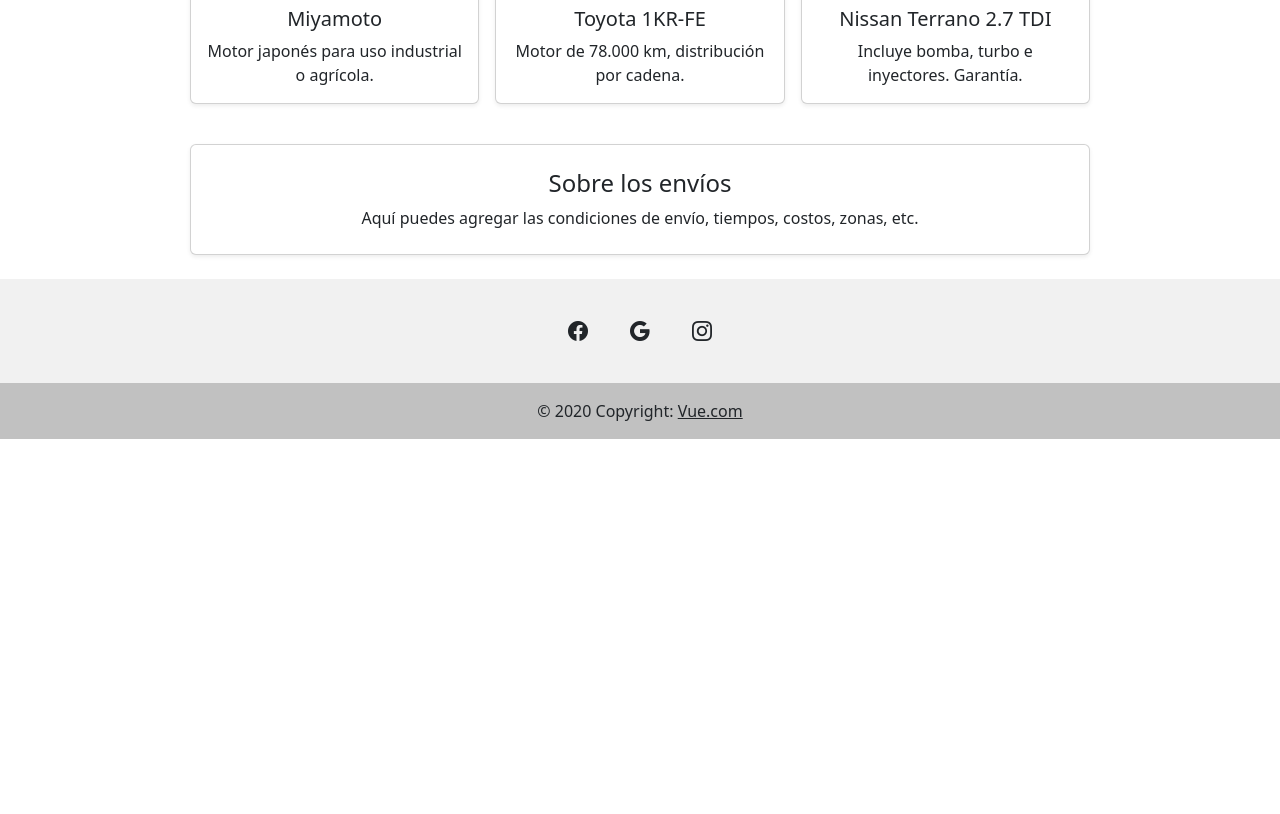
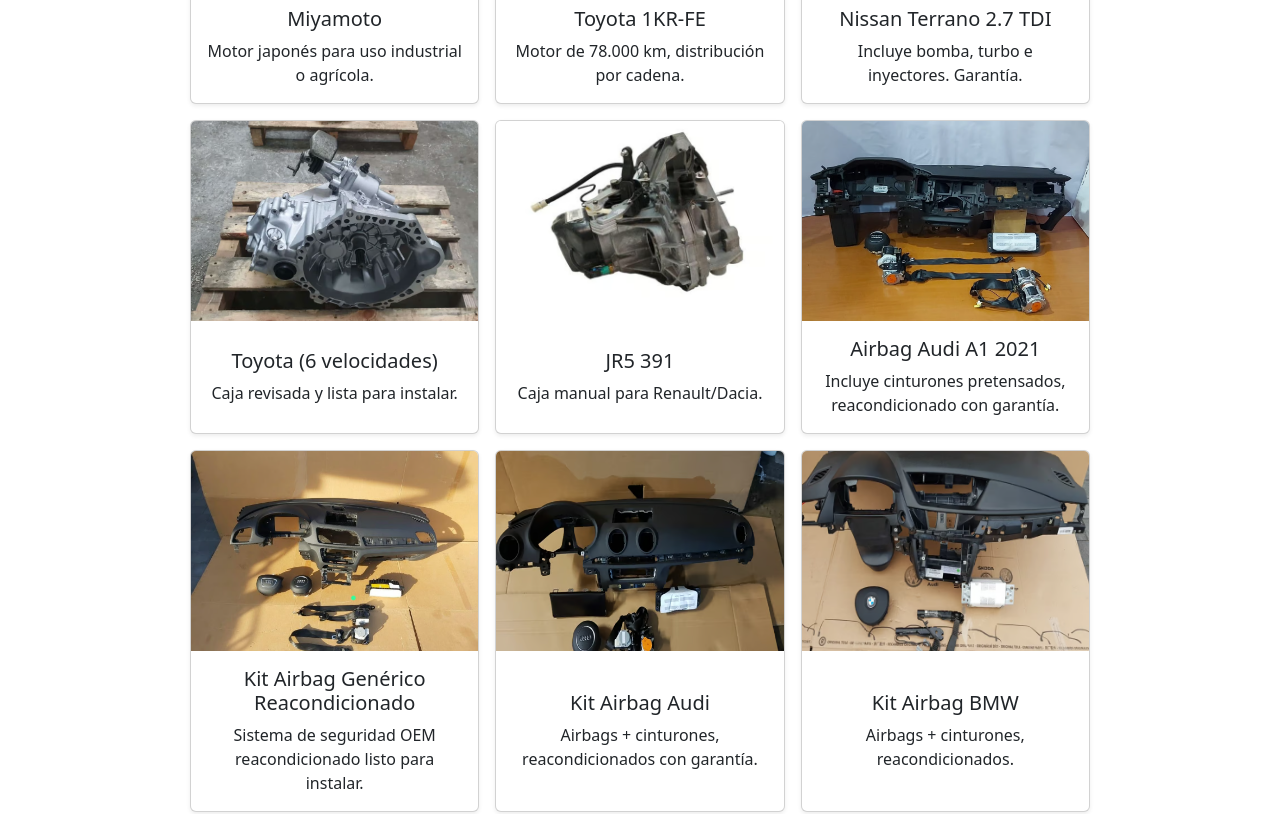
Before and after one commit to Pistachopower/Pagina_Motores_Estatica_Vue, a Vue app in the folder Pagina_Motores_Estatica_Vue/: page /productos in a window 1280 px wide. Shown: the part 820-1634 px from the top of the page. Before the commit the page ends 1259 px from the top, so only its background shows below. Built offline with nearby package versions, Linux system fonts and the light colour scheme.

Commit message:
se mejora la estructura de los datos de las imágenes y se mejora que se muestre todos los productos

```diff
--- a/Pagina_Motores_Estatica_Vue/src/data/productos.js
+++ b/Pagina_Motores_Estatica_Vue/src/data/productos.js
@@ -1,41 +1,23 @@
 // Importaciones de imágenes
 import MotorFiat1 from '@/assets/img/Motores/MotorFiat1992000/MotorFiat1.avif'
-import MotorFiat2 from '@/assets/img/Motores/MotorFiat1992000/MotorFiat2.avif'
-import MotorFiat3 from '@/assets/img/Motores/MotorFiat1992000/MotorFiat3.avif'
-
 import MotorFord2 from '@/assets/img/Motores/MotorFord2.2/MotorFord2.avif'
-import MotorFord3 from '@/assets/img/Motores/MotorFord2.2/MotorFord2_1.avif'
+import MotorMiyamoto2 from '@/assets/img/Motores/MotorMiyamoto/MotorMiyamoto2.avif'
+import MotorNissanTerrano3 from '@/assets/img/Motores/MotorNissanTerrano/MotorNissanTerrano.avif'
+import MotorToyota1KR1_2 from '@/assets/img/Motores/MotorToyota1KR1.0/MotorToyota1KR1.0_4.avif'
+import RenaultK9KA410_1 from '@/assets/img/Motores/RenaultK9KA410/MotorRenault2.avif'
 
 
-import MotorMiyamoto1 from '@/assets/img/Motores/MotorMiyamoto/MotorMiyamoto.avif'
-import MotorMiyamoto2 from '@/assets/img/Motores/MotorMiyamoto/MotorMiyamoto2.avif'
+import CajaCambioRenaultJR5 from '@/assets/img/CajasDeCambio/CajaCambioRenaultJR5/CajaCambioRenaultJR5.avif'
+import CajaCambioToyotaCorolla from '@/assets/img/CajasDeCambio/CajaCambioToyotaCorolla/CajaCambioToyotaCorolla1.avif'
 
-import MotorNissanTerrano1 from '@/assets/img/Motores/MotorNissanTerrano/MotorNissanTerrano2.avif'
-import MotorNissanTerrano2 from '@/assets/img/Motores/MotorNissanTerrano/MotorNissanTerrano3.avif'
-import MotorNissanTerrano3 from '@/assets/img/Motores/MotorNissanTerrano/MotorNissanTerrano.avif'
+import AudiAirbag from '@/assets/img/KitsAirbag/Audi_Airbag/Audi_Airbag.avif'
+import Audi_Q3 from '@/assets/img/KitsAirbag/Audi_Q3/Audi_Q3.avif'
+import AudiA1_2021 from '@/assets/img/KitsAirbag/AudiA1_2021/AudiA1_2021.avif'
+import BMW_Airbag from '@/assets/img/KitsAirbag/BMW_Airbag/BMW_Airbag.avif'
 
 
-import MotorToyota1KR1_1 from '@/assets/img/Motores/MotorToyota1KR1.0/MotorToyota1KR1.0_2.avif'
-import MotorToyota1KR1_2 from '@/assets/img/Motores/MotorToyota1KR1.0/MotorToyota1KR1.0_4.avif'
-import MotorToyota1KR1_3 from '@/assets/img/Motores/MotorToyota1KR1.0/MotorToyota1KR1.5.avif'
-import MotorToyota1KR1_4 from '@/assets/img/Motores/MotorToyota1KR1.0/MotorToyota1KR1.0_3.avif'
-import MotorToyota1KR1_5 from '@/assets/img/Motores/MotorToyota1KR1.0/MotorToyota1KR1.0.avif'
-import MotorToyota1KR1_6 from '@/assets/img/Motores/MotorToyota1KR1.0/MotorToyota1KR1.6.avif'
-
-import RenaultK9KA410_1 from '@/assets/img/Motores/RenaultK9KA410/MotorRenault2.avif'
-import RenaultK9KA410_2 from '@/assets/img/Motores/RenaultK9KA410/MotorRenault3.avif'
-import RenaultK9KA410_3 from '@/assets/img/Motores/RenaultK9KA410/MotorRenault.avif'
-
-//import CajaCambioRenaultJR5 from '@/assets/img/CajasDeCambio/CajaCambioRenaultJR5/CajaCambioRenaultJR5.avif'
-
-//import AudiAirbag from '@/assets/img/KitsAirbag/Audi_Airbag/Audi_Airbag.avif'
-
-// Ejemplo: importar todas las imágenes que uses
-// import MotorRenaultK9KA410 from '@/assets/...'
-// import AirbagGenericoReacondicionado from '@/assets/...'
-
 // MOTORES
-export const motores = [
+export const Motores = [
   {
     id: 1,
     motor: "Renault K9KA410",
@@ -112,82 +94,82 @@
     sistemaInyeccion: "Inyección directa",
     precio: 1400,
     stock: 2,
-    imagen: MotorToyota1KR1_1
+    imagen: MotorNissanTerrano3
   }
 ];
 
 
-// export const cajasCambio = [
-//   {
-//     id: 1,
-//     cajaCambios: "Toyota (6 velocidades)",
-//     descripcion: "Caja revisada y lista para instalar.",
-//     referencia: "6MT-TY-01",
-//     tipoTransmision: "Manual",
-//     velocidades: 6,
-//     traccion: "Delantera",
-//     codigoOEM: "TYC6-1234",
-//     fabricante: "Toyota",
-//     material: "Aluminio",
-//     peso: "45 kg",
-//     dimensiones: "70x40x35 cm",
-//     fechaFabricacion: "2019-04-20",
-//     precio: 850,
-//     stock: 1,
-//     imagen: CajaToyota6Vel
-//   },
-//   {
-//     id: 2,
-//     cajaCambios: "JR5 391",
-//     descripcion: "Caja manual para Renault/Dacia.",
-//     referencia: "JR5391",
-//     tipoTransmision: "Manual",
-//     velocidades: 5,
-//     traccion: "Delantera",
-//     codigoOEM: "JR5-391",
-//     fabricante: "Renault/Nissan",
-//     material: "Aleación de aluminio",
-//     peso: "40 kg",
-//     dimensiones: "65x38x32 cm",
-//     fechaFabricacion: "2020-08-12",
-//     precio: 780,
-//     stock: 2,
-//     imagen: CajaCambioJR5391
-//   }
-// ];
+export const CajasCambio = [
+  {
+    id: 1,
+    cajaCambios: "Toyota (6 velocidades)",
+    descripcion: "Caja revisada y lista para instalar.",
+    referencia: "6MT-TY-01",
+    tipoTransmision: "Manual",
+    velocidades: 6,
+    traccion: "Delantera",
+    codigoOEM: "TYC6-1234",
+    fabricante: "Toyota",
+    material: "Aluminio",
+    peso: "45 kg",
+    dimensiones: "70x40x35 cm",
+    fechaFabricacion: "2019-04-20",
+    precio: 850,
+    stock: 1,
+    imagen: CajaCambioToyotaCorolla
+  },
+  {
+    id: 2,
+    cajaCambios: "JR5 391",
+    descripcion: "Caja manual para Renault/Dacia.",
+    referencia: "JR5391",
+    tipoTransmision: "Manual",
+    velocidades: 5,
+    traccion: "Delantera",
+    codigoOEM: "JR5-391",
+    fabricante: "Renault/Nissan",
+    material: "Aleación de aluminio",
+    peso: "40 kg",
+    dimensiones: "65x38x32 cm",
+    fechaFabricacion: "2020-08-12",
+    precio: 780,
+    stock: 2,
+    imagen: CajaCambioRenaultJR5
+  }
+];
 
 
-// export const airbags = [
-//   {
-//     id: 1,
-//     airbag: "Airbag Audi A1 2021",
-//     descripcion: "Incluye cinturones pretensados, reacondicionado con garantía.",
-//     modelo: "Audi A1 (2021)",
-//     precio: 650,
-//     imagen: AirbagAudiA1
-//   },
-//   {
-//     id: 2,
-//     airbag: "Kit Airbag Genérico Reacondicionado",
-//     descripcion: "Sistema de seguridad OEM reacondicionado listo para instalar.",
-//     modelo: "Multimarca",
-//     precio: 500,
-//     imagen: AirbagGenericoReacondicionado
-//   },
-//   {
-//     id: 3,
-//     airbag: "Kit Airbag Audi",
-//     descripcion: "Airbags + cinturones, reacondicionados con garantía.",
-//     modelo: "Audi A3/A4",
-//     precio: 700,
-//     imagen: KitAirbagAudi
-//   },
-//   {
-//     id: 4,
-//     airbag: "Kit Airbag BMW",
-//     descripcion: "Airbags + cinturones, reacondicionados.",
-//     modelo: "BMW Serie 1/3",
-//     precio: 750,
-//     imagen: KitAirbagBMW
-//   }
-// ];
+export const Airbags = [
+  {
+    id: 1,
+    airbag: "Airbag Audi A1 2021",
+    descripcion: "Incluye cinturones pretensados, reacondicionado con garantía.",
+    modelo: "Audi A1 (2021)",
+    precio: 650,
+    imagen: AudiA1_2021
+  },
+  {
+    id: 2,
+    airbag: "Kit Airbag Genérico Reacondicionado",
+    descripcion: "Sistema de seguridad OEM reacondicionado listo para instalar.",
+    modelo: "Multimarca",
+    precio: 500,
+    imagen: Audi_Q3
+  },
+  {
+    id: 3,
+    airbag: "Kit Airbag Audi",
+    descripcion: "Airbags + cinturones, reacondicionados con garantía.",
+    modelo: "Audi A3/A4",
+    precio: 700,
+    imagen: AudiAirbag
+  },
+  {
+    id: 4,
+    airbag: "Kit Airbag BMW",
+    descripcion: "Airbags + cinturones, reacondicionados.",
+    modelo: "BMW Serie 1/3",
+    precio: 750,
+    imagen: BMW_Airbag
+  }
+];
--- a/Pagina_Motores_Estatica_Vue/src/views/Productos.vue
+++ b/Pagina_Motores_Estatica_Vue/src/views/Productos.vue
@@ -1,13 +1,24 @@
 <script setup>
 import { ref, computed } from 'vue'
-import { motores } from '@/data/productos.js'
+import { Motores, CajasCambio, Airbags } from '@/data/productos.js'
 
 const busqueda = ref('')
 
+// Unimos los tres arrays y agregamos un campo "tipo" para diferenciarlos
+const todosLosProductos = [
+  ...Motores.map(p => ({ ...p, tipo: 'motor' })),
+  ...CajasCambio.map(p => ({ ...p, tipo: 'caja' })),
+  ...Airbags.map(p => ({ ...p, tipo: 'airbag' })),
+]
+
+// Filtramos según el texto de búsqueda en los campos relevantes
 const productosFiltrados = computed(() => {
   const texto = busqueda.value.toLowerCase()
-  return motores.filter((p) =>
-    p.motor.toLowerCase().includes(texto)
+  return todosLosProductos.filter((p) =>
+    (p.motor?.toLowerCase().includes(texto) ||
+     p.cajaCambios?.toLowerCase().includes(texto) ||
+     p.airbag?.toLowerCase().includes(texto) ||
+     p.descripcion?.toLowerCase().includes(texto))
   )
 })
 </script>
@@ -30,26 +41,26 @@
     <section class="productos-section mb-4">
       <h2 class="text-center mb-3">Tarjetas de productos</h2>
       <div class="row g-3">
-        <!-- Aquí van tus tarjetas de productos -->
         <div
           class="col-12 col-sm-6 col-md-4"
           v-for="producto in productosFiltrados"
-          :key="producto.id"
+          :key="producto.tipo + '-' + producto.id"
         >
           <div class="card h-100 shadow-sm">
             <img
               :src="producto.imagen"
               class="card-img-top"
-              :alt="producto.nombre"
+              :alt="producto.motor || producto.cajaCambios || producto.airbag"
               style="object-fit: cover; height: 200px;"
             />
             <div class="card-body d-flex flex-column justify-content-center align-items-center text-center">
-              <h5 class="card-title">{{ producto.motor }}</h5>
+              <h5 class="card-title">
+                {{ producto.motor || producto.cajaCambios || producto.airbag }}
+              </h5>
               <p class="card-text">{{ producto.descripcion }}</p>
             </div>
           </div>
         </div>
-
       </div>
     </section>
 
```
